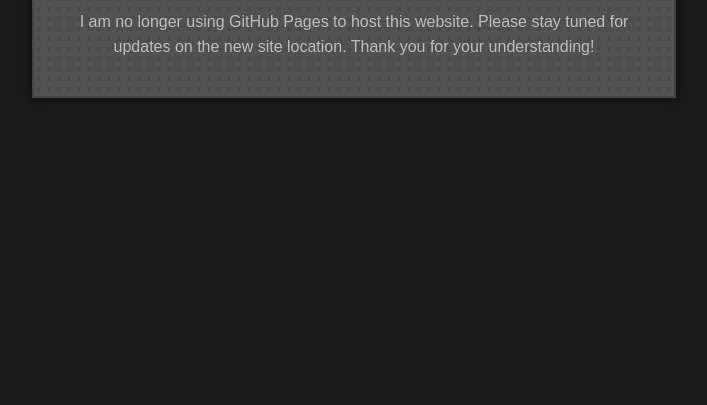
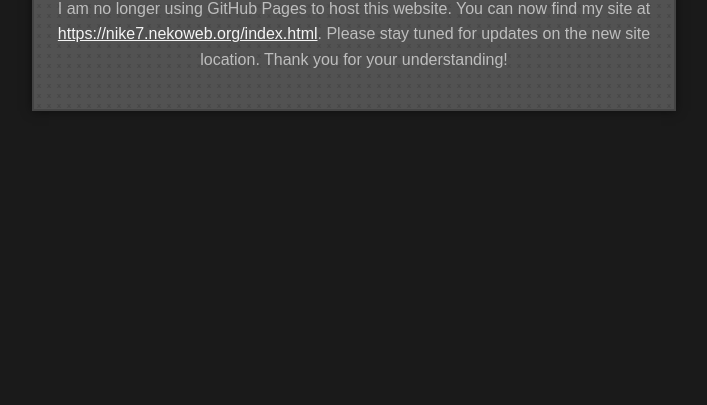
Before and after one commit to mdxstudios/nike7.github.io, a plain HTML site: page index.html in a window 1280 px wide. Shown: the part 395-800 px from the top of the page, without its empty margins (286-993 px from the left). Drawn offline with Linux system fonts and the light colour scheme; placeholder pictures from the web are drawn by us.

Commit message:
Update index.html

```diff
--- a/index.html
+++ b/index.html
@@ -3,7 +3,7 @@
 <head>
     <meta charset="UTF-8">
     <meta name="viewport" content="width=device-width, initial-scale=1.0">
-    <title>No longer used</title>
+    <title>Nike7</title>
     <style>
         body {
             background-color: #1a1a1a;
@@ -57,7 +57,7 @@
     <div class="message-box">
         <div class="border-pattern"></div>
         <h1>Notice</h1>
-        <p>I am no longer using GitHub Pages to host this website. Please stay tuned for updates on the new site location. Thank you for your understanding!</p>
+        <p>I am no longer using GitHub Pages to host this website. You can now find my site at <a href="https://nike7.nekoweb.org/index.html" style="color: #ffffff; text-decoration: underline;">https://nike7.nekoweb.org/index.html</a>. Please stay tuned for updates on the new site location. Thank you for your understanding!</p>
     </div>
 
 </body>
```
